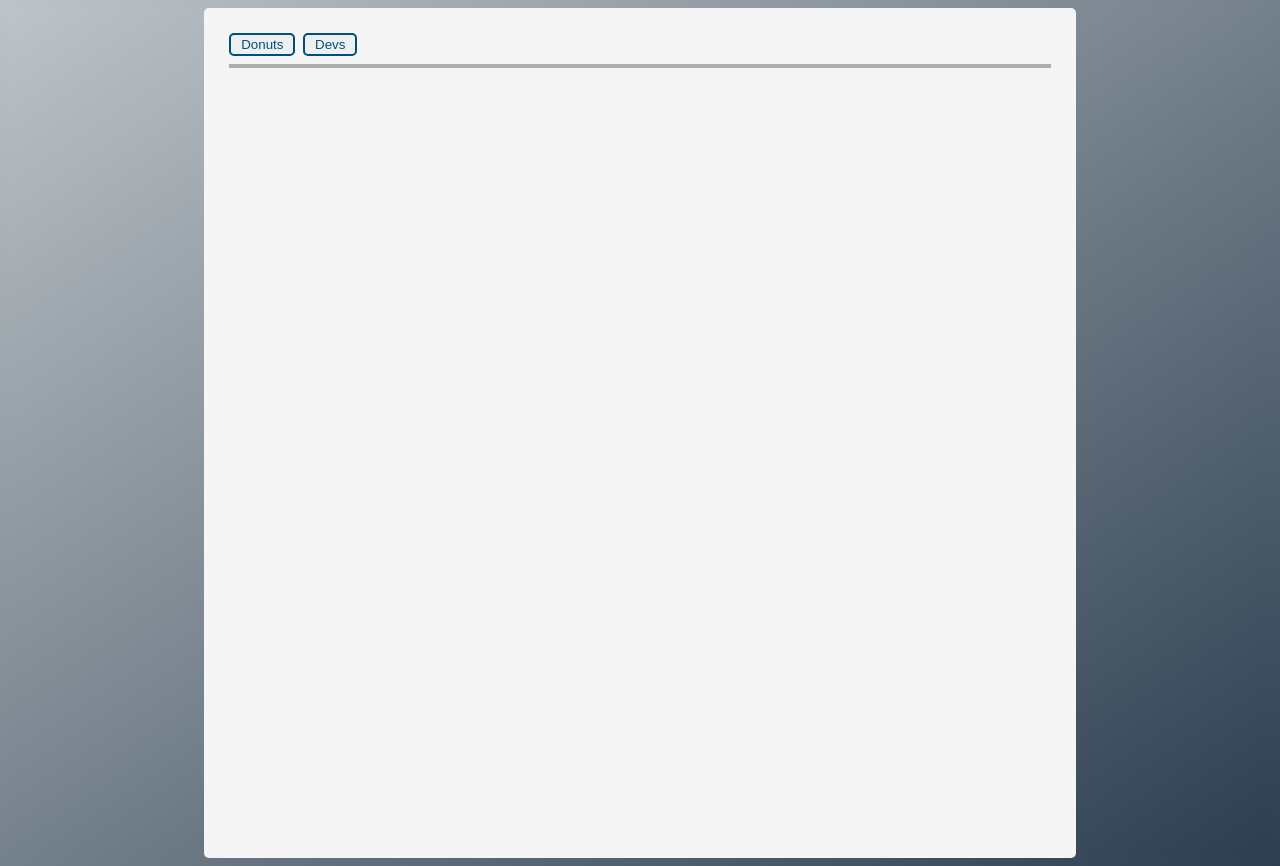
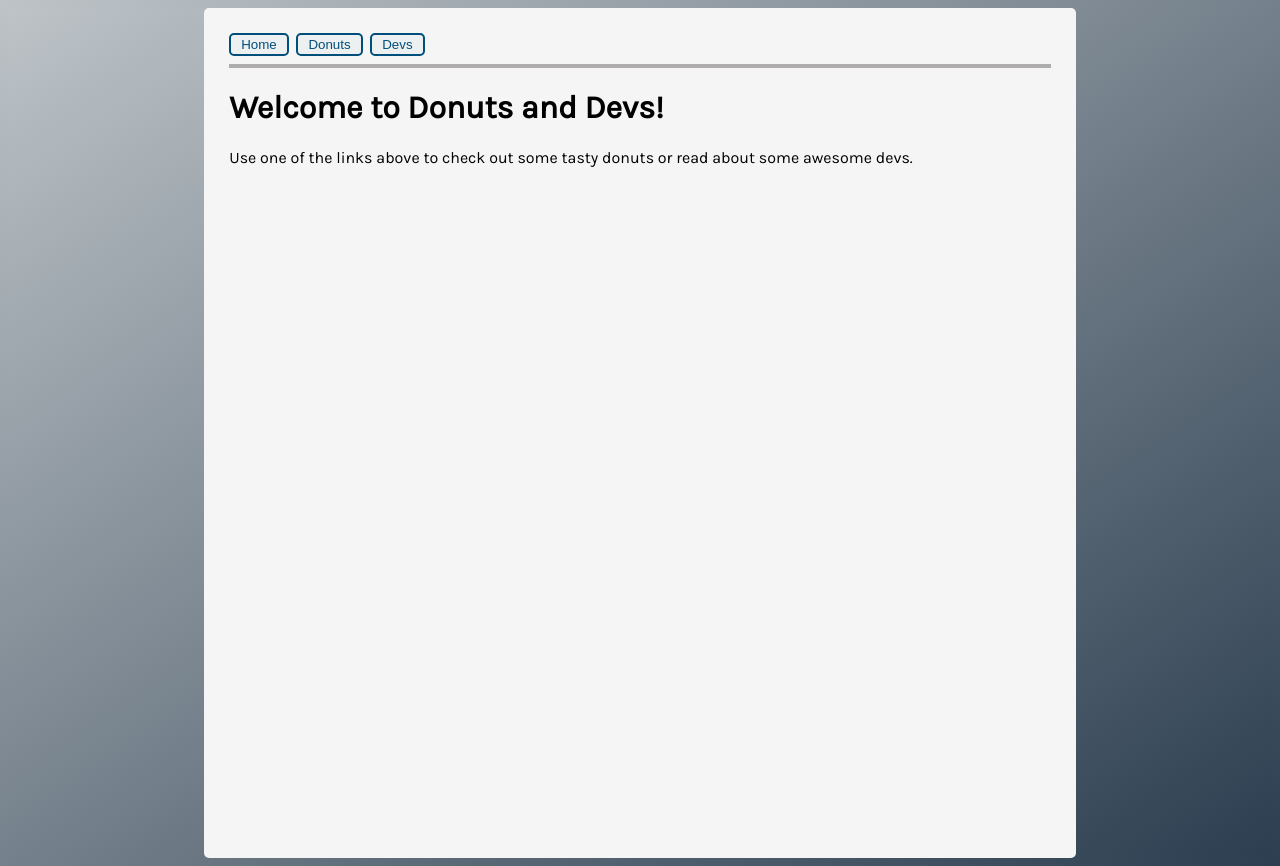
Before and after one commit to eslutz/Grand-Circus-Labs, an Angular app: page /Home in a window 1280 px wide. Before the commit this address led to /. Built offline with nearby package versions, Linux system fonts and the light colour scheme.

Commit message:
Added a home page to start navigation from.

```diff
--- a/src/app/app-routing.module.ts
+++ b/src/app/app-routing.module.ts
@@ -5,8 +5,11 @@ import { DonutDetailsComponent } from './donut-details/donut-details.component';
 import { DonutsComponent } from './donuts/donuts.component';
 import { FamousPeopleComponent } from './famous-people/famous-people.component';
 import { FamousPersonDetailsComponent } from './famous-person-details/famous-person-details.component';
+import { HomeComponent } from './home/home.component';
 
 const routes: Routes = [
+  { path: "", redirectTo: "Home", pathMatch: "full" },
+  { path: "Home", component: HomeComponent },
   { path: "Donuts", component: DonutsComponent },
   { path: "DonutDetails", component: DonutDetailsComponent },
   { path: "Devs", component: FamousPeopleComponent }
--- a/src/app/app.component.html
+++ b/src/app/app.component.html
@@ -1,8 +1,7 @@
-<div class="align">
+<button routerLink="/Home">Home</button>&nbsp;
 <button routerLink="/Donuts">Donuts</button>&nbsp;
 <!--<a routerLink="/DonutDetails">Donut Details</a>&nbsp;-->
 <button routerLink="/Devs">Devs</button>&nbsp;
 <!--<a routerLink="/DevDetails">Dev Details</a>&nbsp;-->
 <hr class="nav">
 <router-outlet></router-outlet>
-</div>
--- a/src/app/app.module.ts
+++ b/src/app/app.module.ts
@@ -8,6 +8,7 @@ import { DonutsComponent } from './donuts/donuts.component';
 import { DonutDetailsComponent } from './donut-details/donut-details.component';
 import { FamousPersonDetailsComponent } from './famous-person-details/famous-person-details.component';
 import { FamousPeopleComponent } from './famous-people/famous-people.component';
+import { HomeComponent } from './home/home.component';
 
 @NgModule({
   declarations: [
@@ -15,7 +16,8 @@ import { FamousPeopleComponent } from './famous-people/famous-people.component';
     DonutsComponent,
     DonutDetailsComponent,
     FamousPersonDetailsComponent,
-    FamousPeopleComponent
+    FamousPeopleComponent,
+    HomeComponent
   ],
   imports: [
     BrowserModule,
--- /dev/null
+++ b/src/app/home/home.component.html
@@ -0,0 +1,2 @@
+<h1>Welcome to Donuts and Devs!</h1>
+<p>Use one of the links above to check out some tasty donuts or read about some awesome devs.</p>
--- /dev/null
+++ b/src/app/home/home.component.ts
@@ -0,0 +1,15 @@
+import { Component, OnInit } from '@angular/core';
+
+@Component({
+  selector: 'app-home',
+  templateUrl: './home.component.html',
+  styleUrls: ['./home.component.css']
+})
+export class HomeComponent implements OnInit {
+
+  constructor() { }
+
+  ngOnInit(): void {
+  }
+
+}
--- a/src/index.html
+++ b/src/index.html
@@ -2,13 +2,15 @@
 <html lang="en">
 <head>
   <meta charset="utf-8">
-  <title>Lab173</title>
+  <title>Lab 17.3</title>
   <base href="/">
   <meta name="viewport" content="width=device-width, initial-scale=1">
   <link rel="icon" type="image/x-icon" href="favicon.ico">
   <link href="https://fonts.googleapis.com/css2?family=Karla&display=swap" rel="stylesheet">
 </head>
 <body>
-  <app-root></app-root>
+    <div class="align">
+        <app-root></app-root>
+    </div>
 </body>
 </html>
```
Also changed, not shown: src/app/app.component.ts (line endings or trailing spaces), src/app/home/home.component.css (added). Lines whose indentation alone changed are shown as unchanged.
